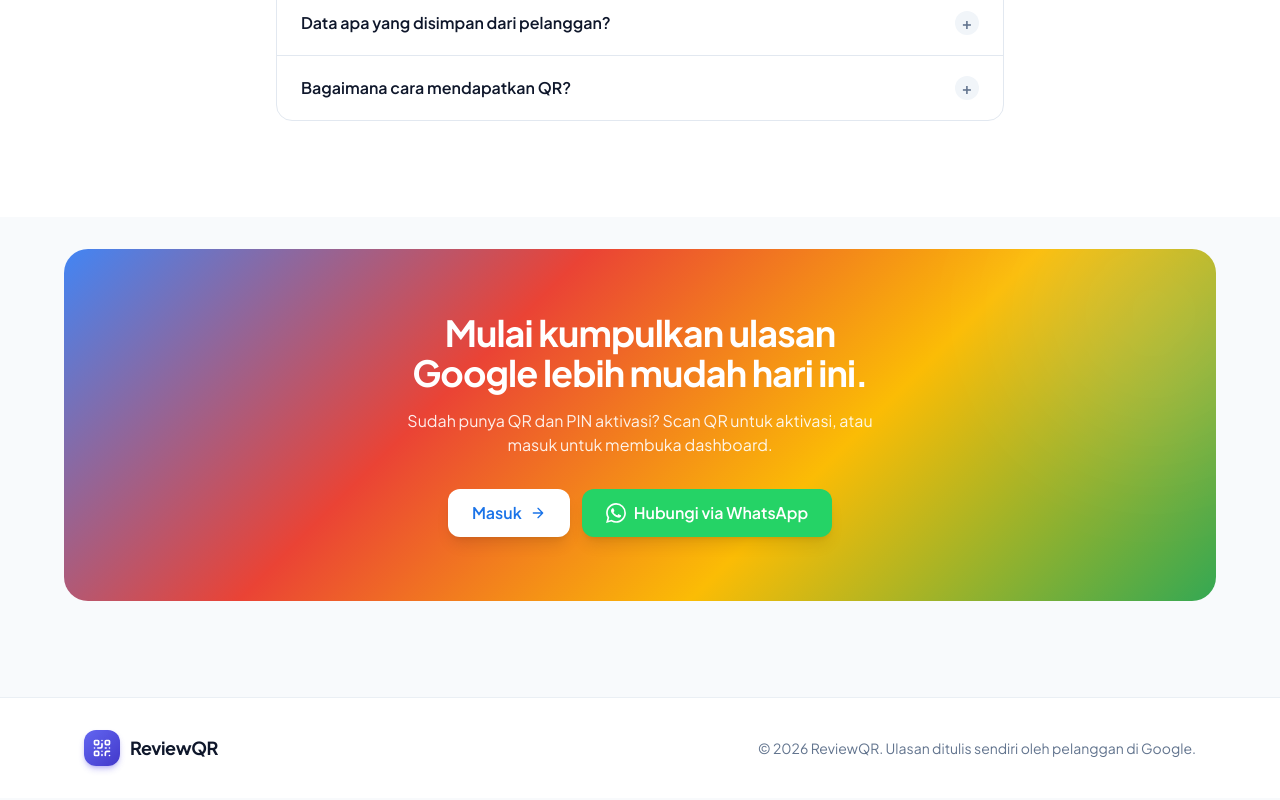
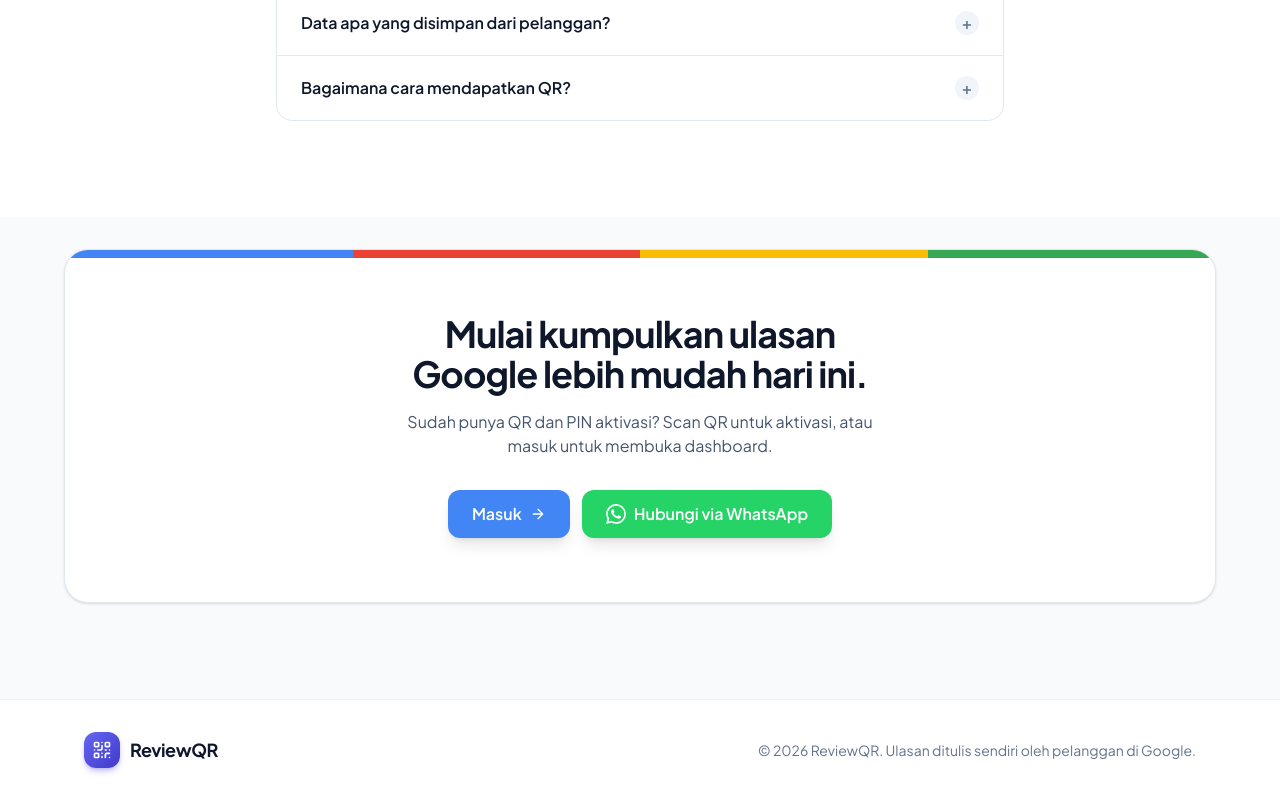
Before and after one commit to ekodororo-hash/qris, a Next.js app: page / in a window 1280 px wide. Shown: the part 2439-3239 px from the top of the page. Built offline with nearby package versions, Linux system fonts and the light colour scheme.

Commit message:
Add files via upload

```diff
--- a/src/app/page.tsx
+++ b/src/app/page.tsx
@@ -141,12 +141,12 @@ export default function Home() {
       </section>
 
       <section className="px-5 pb-24 pt-8">
-        <div className="relative mx-auto max-w-6xl overflow-hidden rounded-3xl bg-[linear-gradient(135deg,#4285F4_0%,#EA4335_35%,#FBBC05_65%,#34A853_100%)] px-8 py-16 text-center text-white">
-          <div className="pointer-events-none absolute -right-20 -top-20 size-72 rounded-full bg-white/10 blur-3xl" />
+        <div className="relative mx-auto max-w-6xl overflow-hidden rounded-3xl border border-slate-200 bg-white px-8 py-16 text-center shadow-sm">
+          <div className="absolute inset-x-0 top-0 flex h-2"><span className="flex-1 bg-[#4285F4]" /><span className="flex-1 bg-[#EA4335]" /><span className="flex-1 bg-[#FBBC05]" /><span className="flex-1 bg-[#34A853]" /></div>
           <h2 className="relative mx-auto max-w-2xl text-balance text-3xl font-bold tracking-tight sm:text-4xl">Mulai kumpulkan ulasan Google lebih mudah hari ini.</h2>
-          <p className="relative mx-auto mt-4 max-w-lg text-white/90">Sudah punya QR dan PIN aktivasi? Scan QR untuk aktivasi, atau masuk untuk membuka dashboard.</p>
+          <p className="relative mx-auto mt-4 max-w-lg text-slate-600">Sudah punya QR dan PIN aktivasi? Scan QR untuk aktivasi, atau masuk untuk membuka dashboard.</p>
           <div className="relative mt-8 flex flex-wrap items-center justify-center gap-3">
-            <Link href="/login" className="inline-flex items-center gap-2 rounded-xl bg-white px-6 py-3 font-semibold text-[#1a73e8] shadow-lg transition hover:bg-blue-50">Masuk <IconArrowRight className="size-4" /></Link>
+            <Link href="/login" className="inline-flex items-center gap-2 rounded-xl bg-[#4285F4] px-6 py-3 font-semibold text-white shadow-lg transition hover:bg-[#1a73e8]">Masuk <IconArrowRight className="size-4" /></Link>
             <a href="https://wa.me/62895379994528" target="_blank" rel="noopener noreferrer" className="inline-flex items-center gap-2 rounded-xl bg-[#25D366] px-6 py-3 font-semibold text-white shadow-lg transition hover:bg-[#1ebe5b]"><IconWhatsApp className="size-5" />Hubungi via WhatsApp</a>
           </div>
         </div>
```
